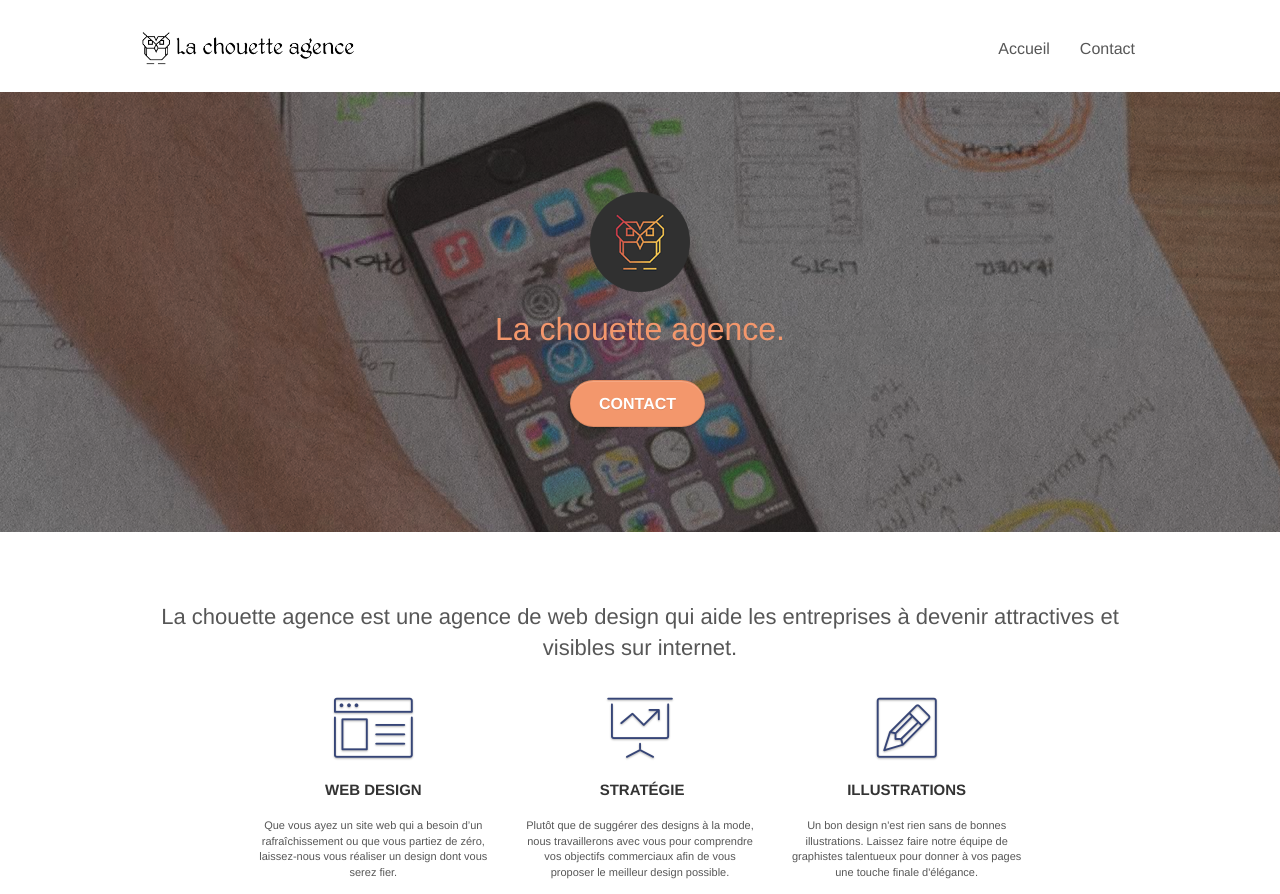
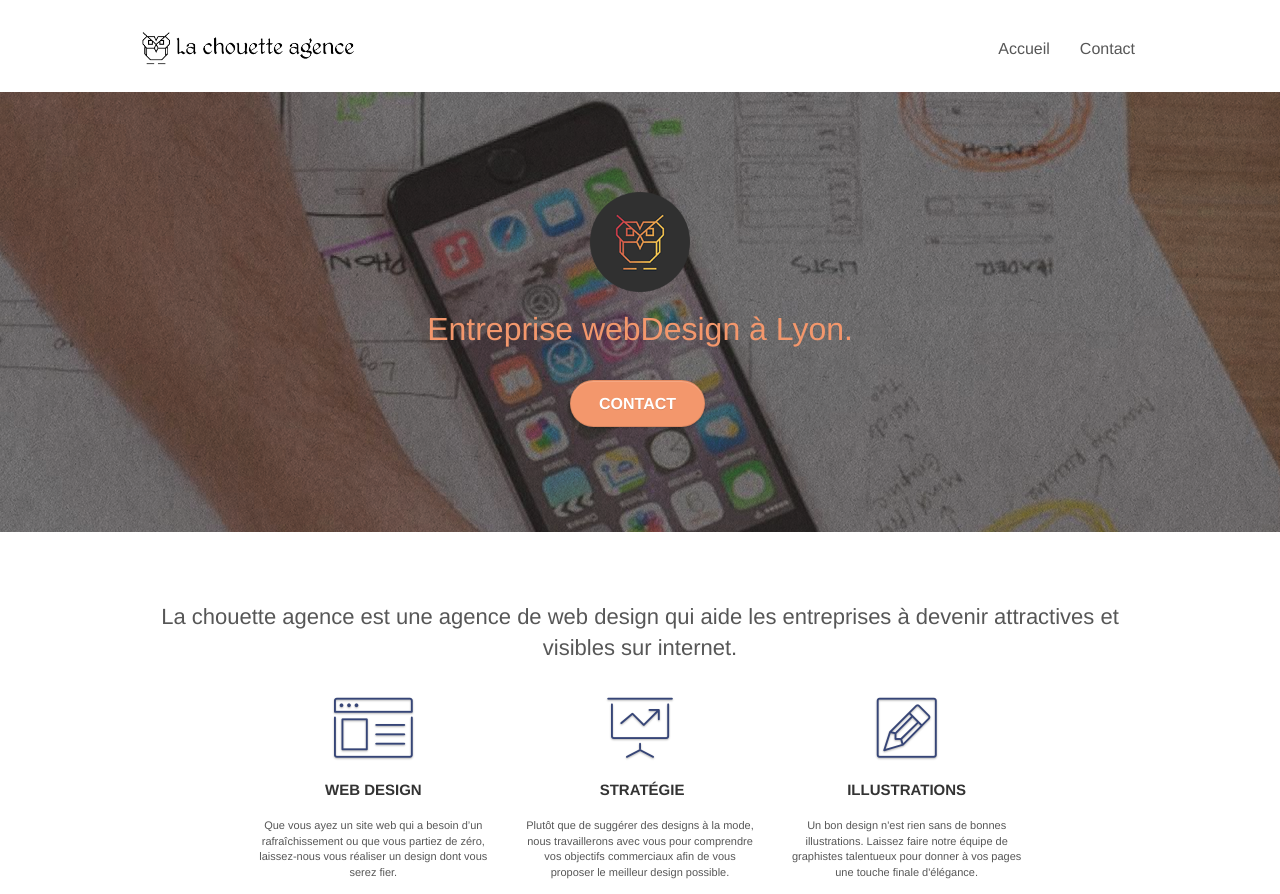
Before and after one commit to thomas796/websiteOptimised, a plain HTML site: page index.html in a window 1280 px wide. Shown: the top 894 px of the page. Drawn offline with Linux system fonts and the light colour scheme.

Commit message:
change h1 title

```diff
--- a/index.html
+++ b/index.html
@@ -59,7 +59,7 @@
 						<div class="col-sm-12">
 							<img src="img/logo.png" class="center-block image-resize-mode" width="100" alt="Entreprise la chouette agence de Lyon" />
 							<h1 class="text-center hero-bloc-text tc-white ">
-								La chouette agence.
+								Entreprise webDesign à Lyon.
 							</h1>
 							<div class="text-center">
 								<a href="contact.html" class="btn btn-lg btn-clean btn-rd cta-hero btn-atomic-tangerine" id="cta-hero">Contact</a>
```
